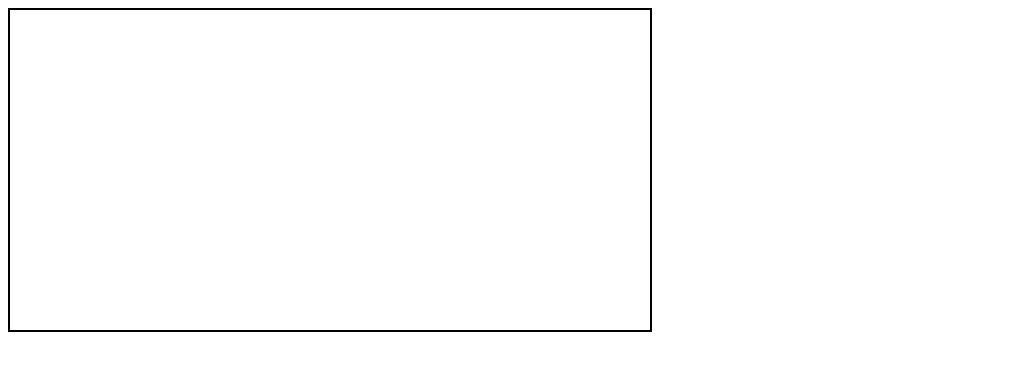
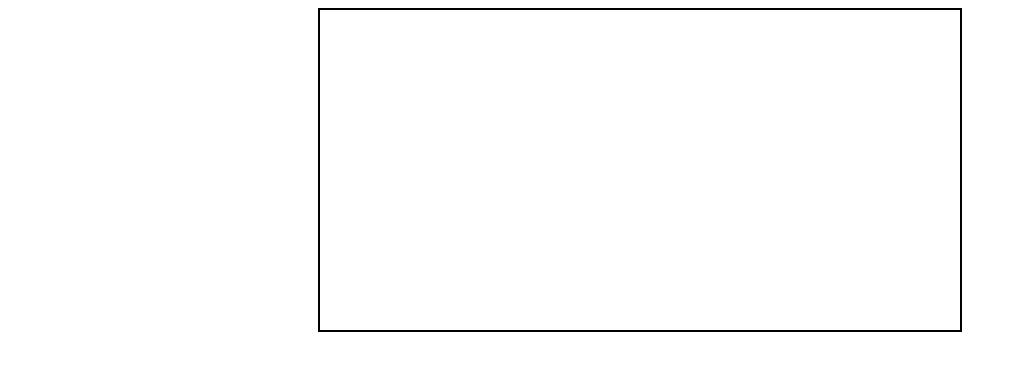
Before and after one commit to cryogon/chip8Emu, a website built with Vite: page index.html in a window 1280 px wide. Shown: the whole page, without its empty margins (0-1017 px from the left). Built offline with nearby package versions, Linux system fonts and the light colour scheme; files whose address does not match are found by name.

Commit message:
i think it is done will fix bug later

```diff
--- a/scripts/chip8.ts
+++ b/scripts/chip8.ts
@@ -33,11 +33,13 @@ function init() {
 
     //When our emulator is initialized we will load the sprites into memory and load up the BLITZ rom. Now we just need to cycle the CPU:
     cpu.loadSpritesIntoMemory();
-    cpu.loadRom("BLITZ");
+    cpu.loadRom("BLITZ.a");
+    console.log("Called")
 
     loop = requestAnimationFrame(step);
 }
 function step() {
+
     now = Date.now();
     elapsed = now - then;
 
--- a/scripts/keyboard.ts
+++ b/scripts/keyboard.ts
@@ -37,7 +37,6 @@ class Keyboard {
         return this.keysPressed[keyCode];
     }
     onKeyDown(event:InputEvent) {
-        console.log(event.which)
         //I know its depecated will replace it with keyName later
         let key = this.KEYMAP[event.which];
 
--- a/scripts/speaker.ts
+++ b/scripts/speaker.ts
@@ -6,9 +6,7 @@ class Speaker {
     constructor() {
 
         this.audioCtx = new window.AudioContext();
-
         //create a gain which will allow us to control the volume
-
         this.gain = this.audioCtx.createGain();
         this.finish = this.audioCtx.destination;
         this.oscillator = null;
@@ -25,6 +23,7 @@ class Speaker {
     play(frequency:number) {
         // We are creating an oscillator which is what will be playing our sound. We set its frequency, the type, connect it to the gain,
         // then finally play the sound. Nothing too crazy here.
+
 
         if (this.audioCtx && !this.oscillator) {
             this.oscillator = this.audioCtx.createOscillator();
--- a/style.css
+++ b/style.css
@@ -1,3 +1,7 @@
+body{
+    display: grid;
+    place-content: center;
+}
 canvas {
     border: 2px solid black;
 }
```
Also changed, not shown: package.json (+6 -2 lines).
